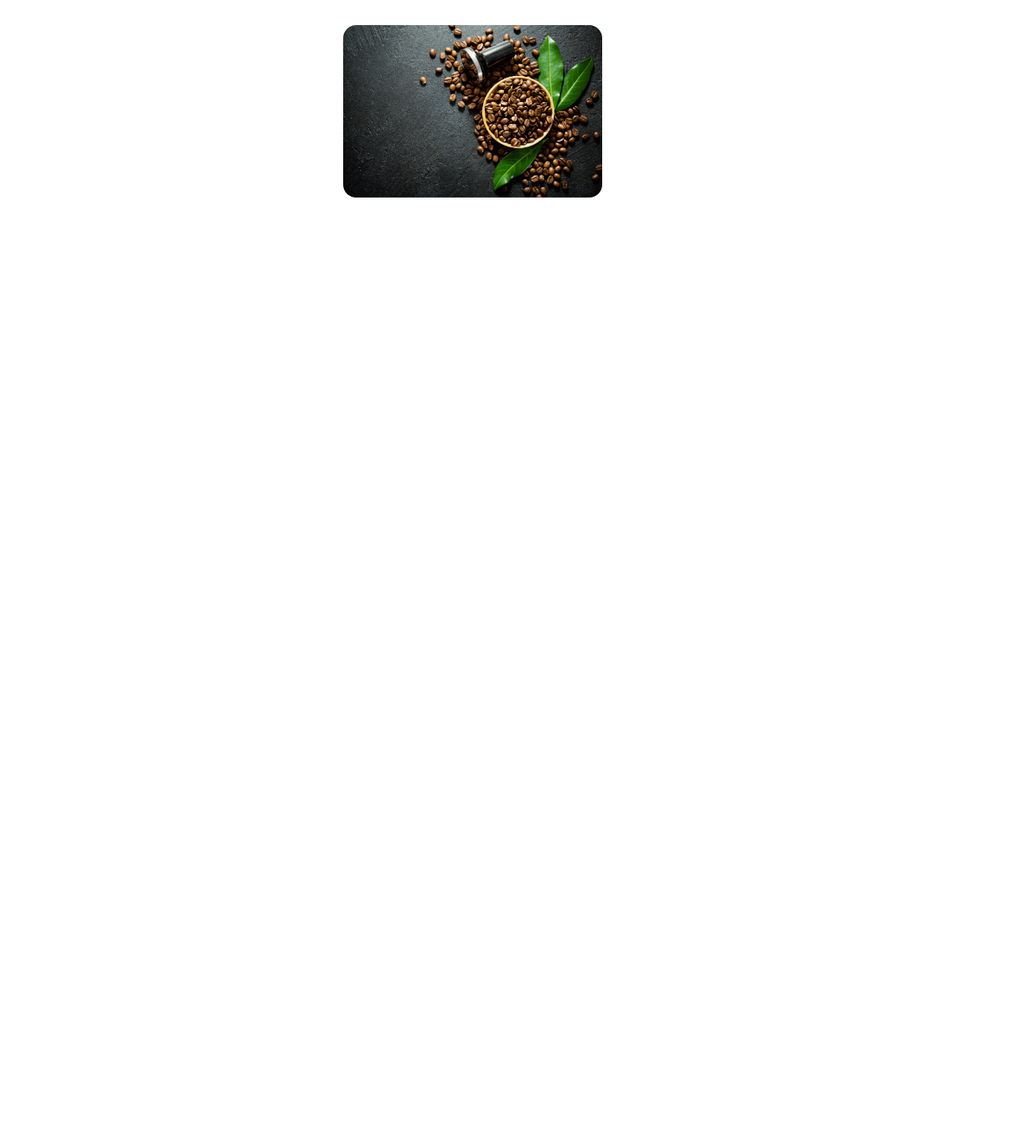
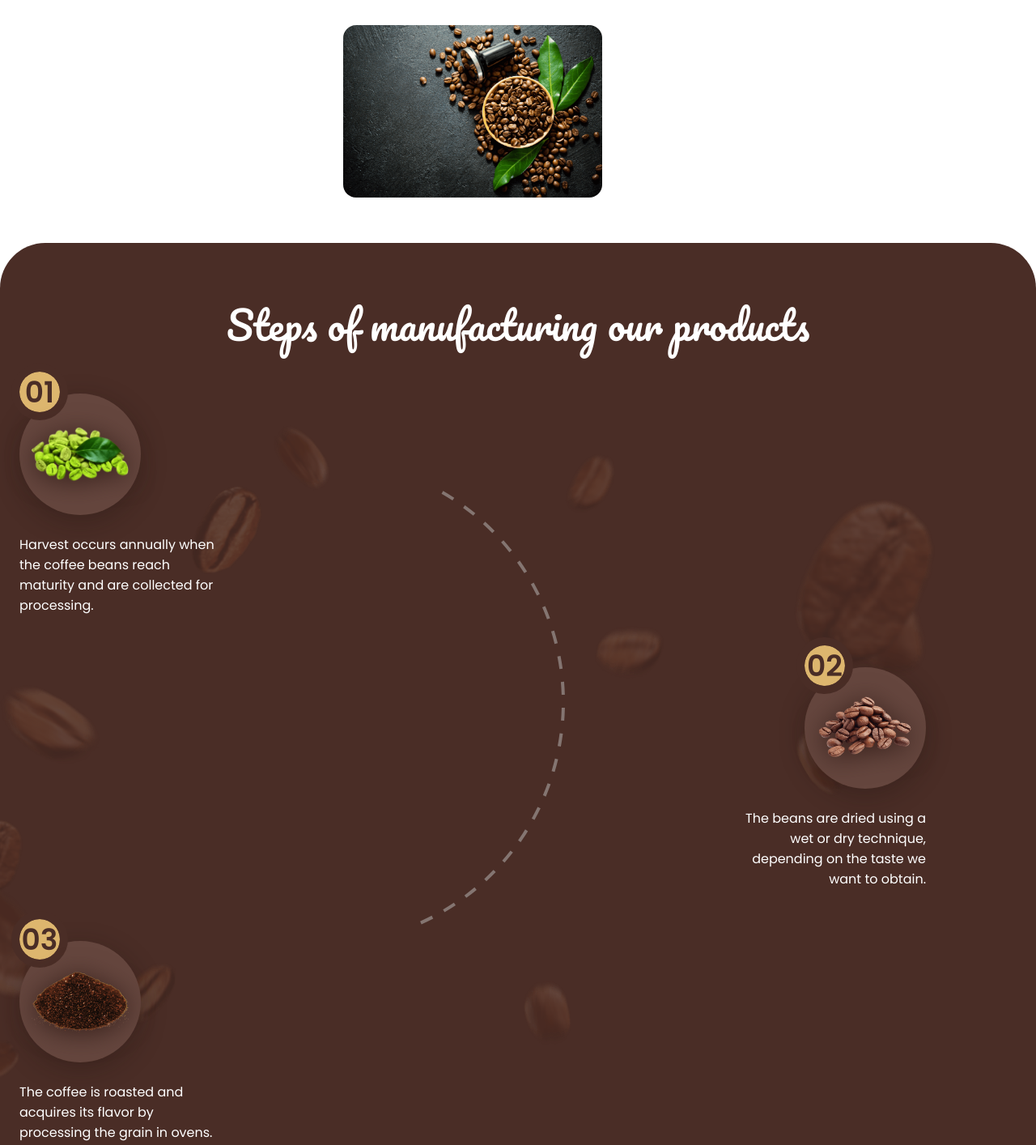
Before and after one commit to JorgeRamosS/CSWB, a plain HTML site: page index.html in a window 1280 px wide. Shown: the part 2021-3435 px from the top of the page at 81% size. Before the commit the page ends 2321 px from the top, so only its background shows below. Drawn offline with nearby package versions, Linux system fonts and the light colour scheme.

Commit message:
steps & testimonial

```diff
--- a/assets/css/styles.css
+++ b/assets/css/styles.css
@@ -215,7 +215,7 @@ img {
   box-shadow: 0 2px 8px hsla(12, 32%, 12%, 0.5);
 }
 
-.scroll-header .header {
+.scroll-header .header__border {
   opacity: 0;
 }
 
@@ -404,7 +404,132 @@ img {
 
 /*=============== STEPS ===============*/
 
+.steps {
+  background-color: var(--white-color);
+  position: relative;
+}
+
+.steps__bg {
+  background-color: var(--first-color);
+  border-radius: var(--border-section);
+}
+
+.steps__container {
+  padding-top: 2rem;
+}
+
+.steps .section__title,
+.steps__description {
+  color: var(--white-color);
+}
+
+.steps__content {
+  display: grid;
+  row-gap: 4rem;
+  position: relative;
+}
+
+.steps__card {
+  width: 250px;
+  z-index: 10;
+}
+
+.steps__circle {
+  width: 150px;
+  height: 150px;
+  background-color: var(--first-color-light);
+  border-radius: 50%;
+  box-shadow: 0 8px 32px hsla(12, 32%, 8%, 0.3);
+  display: flex;
+  align-items: center;
+  justify-content: center;
+  position: relative;
+  margin-bottom: 1.5rem;
+}
+
+.steps__img {
+  width: 120px;
+  filter: drop-shadow(0 4px 16px hsl(12, 35%, 16%));
+  transition: transform 0.3s;
+}
+
+.steps__img:hover {
+  transform: translateY(-0.35rem);
+}
+
+.steps__subcircle {
+  width: 50px;
+  height: 50px;
+  background-color: var(--second-color);
+  position: absolute;
+  top: -0.75em;
+  left: 0;
+  display: flex;
+  align-items: center;
+  justify-content: center;
+  border-radius: 50%;
+  font-size: var(--h1-font-size);
+  font-weight: var(--font-semi-bold);
+  color: var(--first-color);
+  outline: 10px solid var(--first-color);
+}
+
+.steps__card-move,
+.steps__card-move .steps__circle {
+  margin-left: auto;
+}
+
+.steps__card-move .steps__description {
+  text-align: right;
+}
+
+.steps__border {
+  position: absolute;
+  left: 3rem;
+  right: 0;
+  top: 7.5rem;
+  margin: 0 auto;
+}
+
+.steps__bg-img {
+  position: absolute;
+  top: 14rem;
+  left: 0;
+  width: 100%;
+  height: 70%;
+  object-fit: cover;
+  object-position: -132px;
+  opacity: 0.15;
+}
+
 /*=============== TESTIMONIAL ===============*/
+
+.testimonial {
+  background-color: var(--first-color);
+}
+
+.testimonial__bg {
+  background-color: var(--white-color);
+  border-radius: var(--border-section);
+}
+
+.testimonial__container {
+  row-gap: 3rem;
+}
+
+.testimonial__data {
+  text-align: center;
+}
+
+.testimonial__name {
+  font-weight: var(--font-medium);
+}
+
+.testimonial__img {
+  width: 320px;
+  border-radius: 1rem;
+  justify-self: center;
+}
 
 /*=============== FOOTER ===============*/
 
@@ -419,4 +544,4 @@ img {
 
 /* For medium devices */
 
-/* For large devices */
+/* For large devices */ ;
--- a/index.html
+++ b/index.html
@@ -176,10 +176,99 @@
       </section>
 
       <!--==================== STEPS ====================-->
-      <section class="steps" id="steps"></section>
+      <section class="steps" id="steps">
+        <div class="steps__bg section">
+          <h2 class="section__title">Steps of manufacturing our products</h2>
+
+          <div class="steps__container container grid">
+            <img
+              src="assets/img/coffee-beans-bg.png"
+              alt="Steps IMG"
+              class="steps__bg-img"
+            />
+
+            <div class="steps__content">
+              <img
+                src="assets/img/steps-curve-line.svg"
+                alt="Steps IMG"
+                class="steps__border"
+              />
+
+              <div class="steps__card">
+                <div class="steps__circle">
+                  <div class="steps__subcircle">01</div>
+
+                  <img
+                    src="assets/img/steps-green-coffee.png"
+                    alt="Steps IMG"
+                    class="steps__img"
+                  />
+                </div>
+
+                <p class="steps__description">
+                  Harvest occurs annually when the coffee beans reach maturity
+                  and are collected for processing.
+                </p>
+              </div>
+
+              <div class="steps__card steps__card-move">
+                <div class="steps__circle">
+                  <div class="steps__subcircle">02</div>
+
+                  <img
+                    src="assets/img/steps-coffee-beans.png"
+                    alt="Steps IMG"
+                    class="steps__img"
+                  />
+                </div>
+
+                <p class="steps__description">
+                  The beans are dried using a wet or dry technique, depending on
+                  the taste we want to obtain.
+                </p>
+              </div>
+
+              <div class="steps__card">
+                <div class="steps__circle">
+                  <div class="steps__subcircle">03</div>
+
+                  <img
+                    src="assets/img/steps-ground-coffee.png"
+                    alt="Steps IMG"
+                    class="steps__img"
+                  />
+                </div>
+
+                <p class="steps__description">
+                  The coffee is roasted and acquires its flavor by processing
+                  the grain in ovens.
+                </p>
+              </div>
+            </div>
+          </div>
+        </div>
+      </section>
 
       <!--==================== TESTIMONIAL ====================-->
-      <section class="testimonial" id="testimonial"></section>
+      <section class="testimonial" id="testimonial">
+        <div class="testimonial__bg section">
+          <div class="testimonial__container container grid">
+            <div class="testimonial__data">
+              <h2 class="section__title">
+                Coffee is the best drink in the morning, it keeps you focused.
+              </h2>
+
+              <span class="testimonial__name"> Natalie Natalie </span>
+            </div>
+
+            <img
+              src="assets/img/testimonial-coffee.png"
+              alt="Testimonial IMG"
+              class="testimonial__img"
+            />
+          </div>
+        </div>
+      </section>
     </main>
 
     <!--==================== FOOTER ====================-->
```
